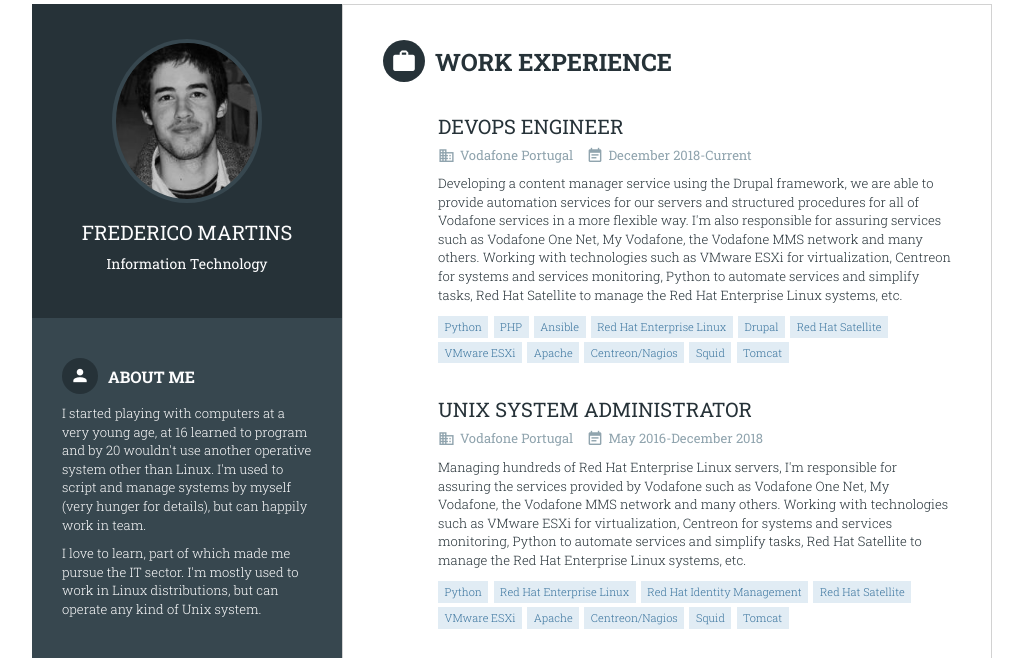
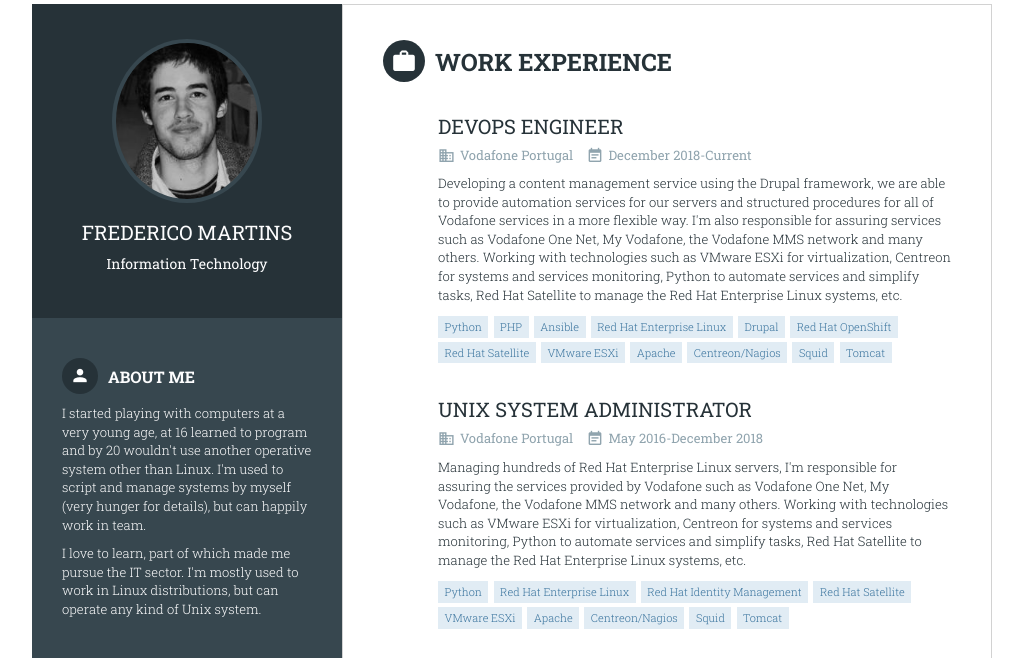
Before and after one commit to flippym/resume, a plain HTML site: page homepage.html in a window 1280 px wide. Shown: the part 67-725 px from the top of the page, without its empty margins (128-1151 px from the left). Drawn offline with Linux system fonts and the light colour scheme; a script that the page names is missing; a web font is replaced by a local one.

Commit message:
Update homepage.html

```diff
--- a/homepage.html
+++ b/homepage.html
@@ -203,11 +203,11 @@
 										<span><i class="mdi mdi-calendar-text nino-icon"></i>December 2018-Current</span>
 									</div>
 									<div class="nino-articleContent">
-										Developing a content manager service using the Drupal framework, we are able to provide automation services for our servers and structured procedures for all of Vodafone services in a more flexible way. I'm also responsible for assuring services such as Vodafone One Net, My Vodafone, the Vodafone MMS network and many others. Working with technologies such as VMware ESXi for virtualization, Centreon for systems and services monitoring, Python to automate services and simplify tasks, Red Hat Satellite</b> to manage the Red Hat Enterprise Linux systems, etc.
+										Developing a content management service using the Drupal framework, we are able to provide automation services for our servers and structured procedures for all of Vodafone services in a more flexible way. I'm also responsible for assuring services such as Vodafone One Net, My Vodafone, the Vodafone MMS network and many others. Working with technologies such as VMware ESXi for virtualization, Centreon for systems and services monitoring, Python to automate services and simplify tasks, Red Hat Satellite</b> to manage the Red Hat Enterprise Linux systems, etc.
 									</div>
 									<div class="post-taglist" style="line-height:75%;">
 										<br>
-    									<a class="post-tag js-gps-track" title="" rel="tag">Python</a> <a class="post-tag js-gps-track" title="" rel="tag">PHP</a> <a class="post-tag js-gps-track" title="" rel="tag">Ansible</a> <a class="post-tag js-gps-track" title="CentOS (Clone)" rel="tag">Red Hat Enterprise Linux</a> <a class="post-tag js-gps-track" title="" rel="tag">Drupal</a> <a class="post-tag js-gps-track" title="Katello (Upstream)" rel="tag">Red Hat Satellite</a> <a class="post-tag js-gps-track" title="" rel="tag">VMware ESXi</a> <a class="post-tag js-gps-track" title="" rel="tag">Apache</a> <a class="post-tag js-gps-track" title="" rel="tag">Centreon/Nagios</a> <a class="post-tag js-gps-track" title="" rel="tag">Squid</a> <a class="post-tag js-gps-track" title="" rel="tag">Tomcat</a>
+    									<a class="post-tag js-gps-track" title="" rel="tag">Python</a> <a class="post-tag js-gps-track" title="" rel="tag">PHP</a> <a class="post-tag js-gps-track" title="" rel="tag">Ansible</a> <a class="post-tag js-gps-track" title="CentOS (Clone)" rel="tag">Red Hat Enterprise Linux</a> <a class="post-tag js-gps-track" title="" rel="tag">Drupal</a> <a class="post-tag js-gps-track" title="OpenShift Origin (Upstream)" rel="tag">Red Hat OpenShift</a> <a class="post-tag js-gps-track" title="Katello (Upstream)" rel="tag">Red Hat Satellite</a> <a class="post-tag js-gps-track" title="" rel="tag">VMware ESXi</a> <a class="post-tag js-gps-track" title="" rel="tag">Apache</a> <a class="post-tag js-gps-track" title="" rel="tag">Centreon/Nagios</a> <a class="post-tag js-gps-track" title="" rel="tag">Squid</a> <a class="post-tag js-gps-track" title="" rel="tag">Tomcat</a>
 									</div>
 								</article>
 								<article>
```
